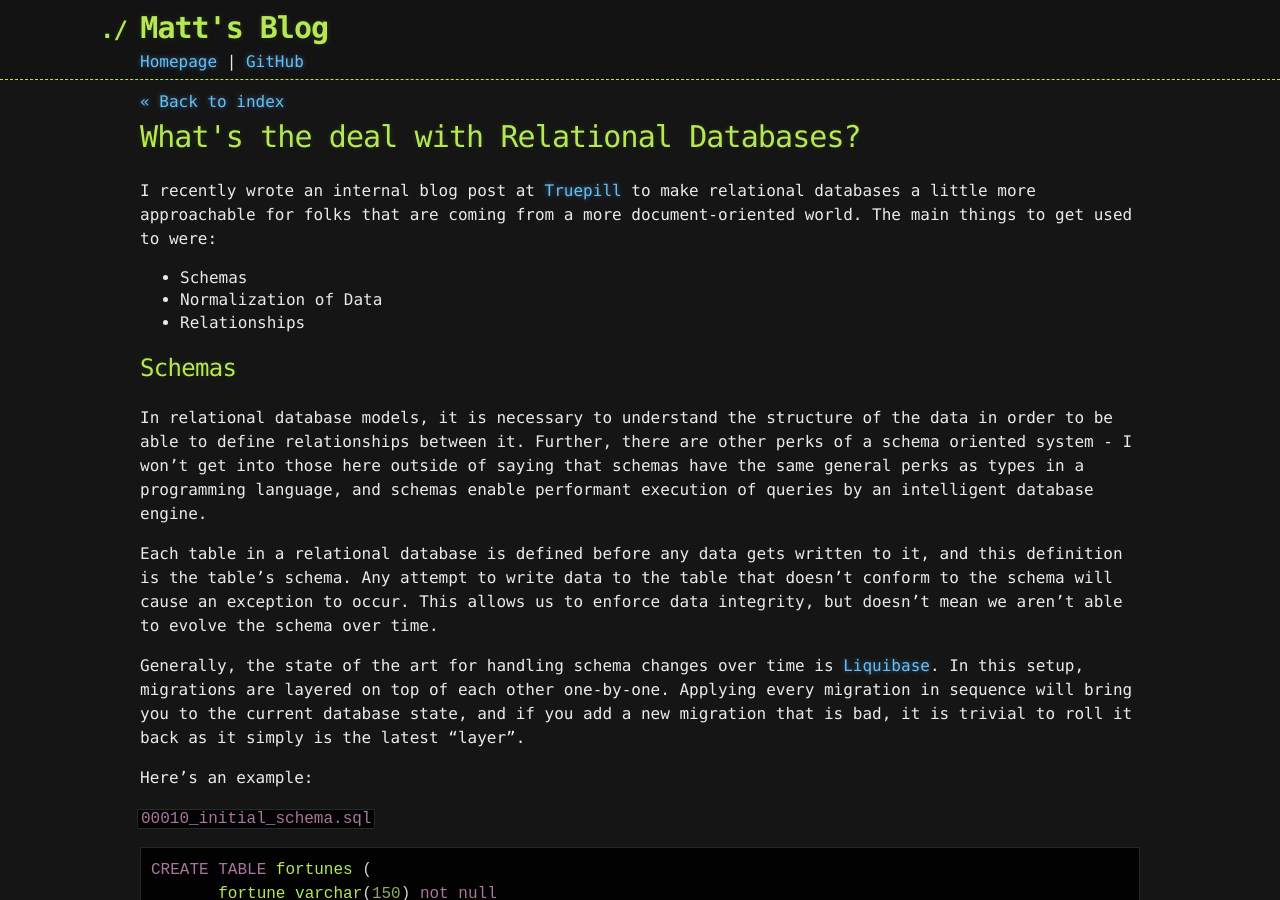
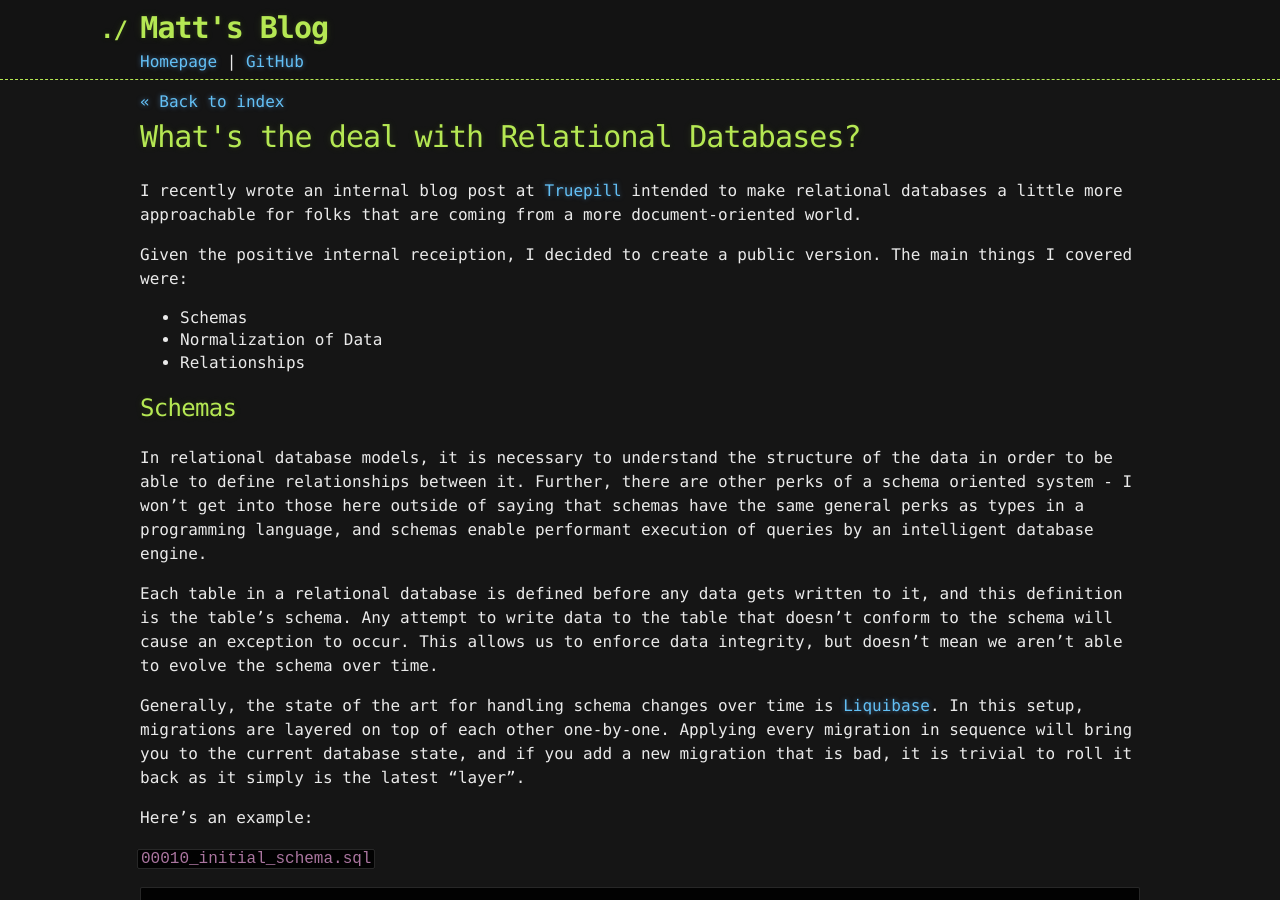
Before and after one commit to conrs/blog, a Jekyll site: the page built from _posts/2023-09-13-whats-the-deal-with-relational-databases.md, in a window 1280 px wide and 900 px high. Built offline with Jekyll 4.4.1, drawn with Linux system fonts in a browser that asks for light colours; some of the changed text lies outside the part shown.

Commit message:
Update 2023-09-13-whats-the-deal-with-relational-databases.md

```diff
--- a/_posts/2023-09-13-whats-the-deal-with-relational-databases.md
+++ b/_posts/2023-09-13-whats-the-deal-with-relational-databases.md
@@ -4,7 +4,9 @@ title: "What's the deal with Relational Databases?"
 excerpt_separator: <!--more-->
 ---
 
-I recently wrote an internal blog post at [Truepill](https://truepill.com) to make relational databases a little more approachable for folks that are coming from a more document-oriented world. The main things to get used to were:
+I recently wrote an internal blog post at [Truepill](https://truepill.com) intended to make relational databases a little more approachable for folks that are coming from a more document-oriented world.
+
+Given the positive internal receiption, I decided to create a public version. The main things I covered were:
 - Schemas
 - Normalization of Data
 - Relationships
```
Also changed, not shown: other parts of _posts/2023-09-13-whats-the-deal-with-relational-databases.md (+1 -1 lines).
